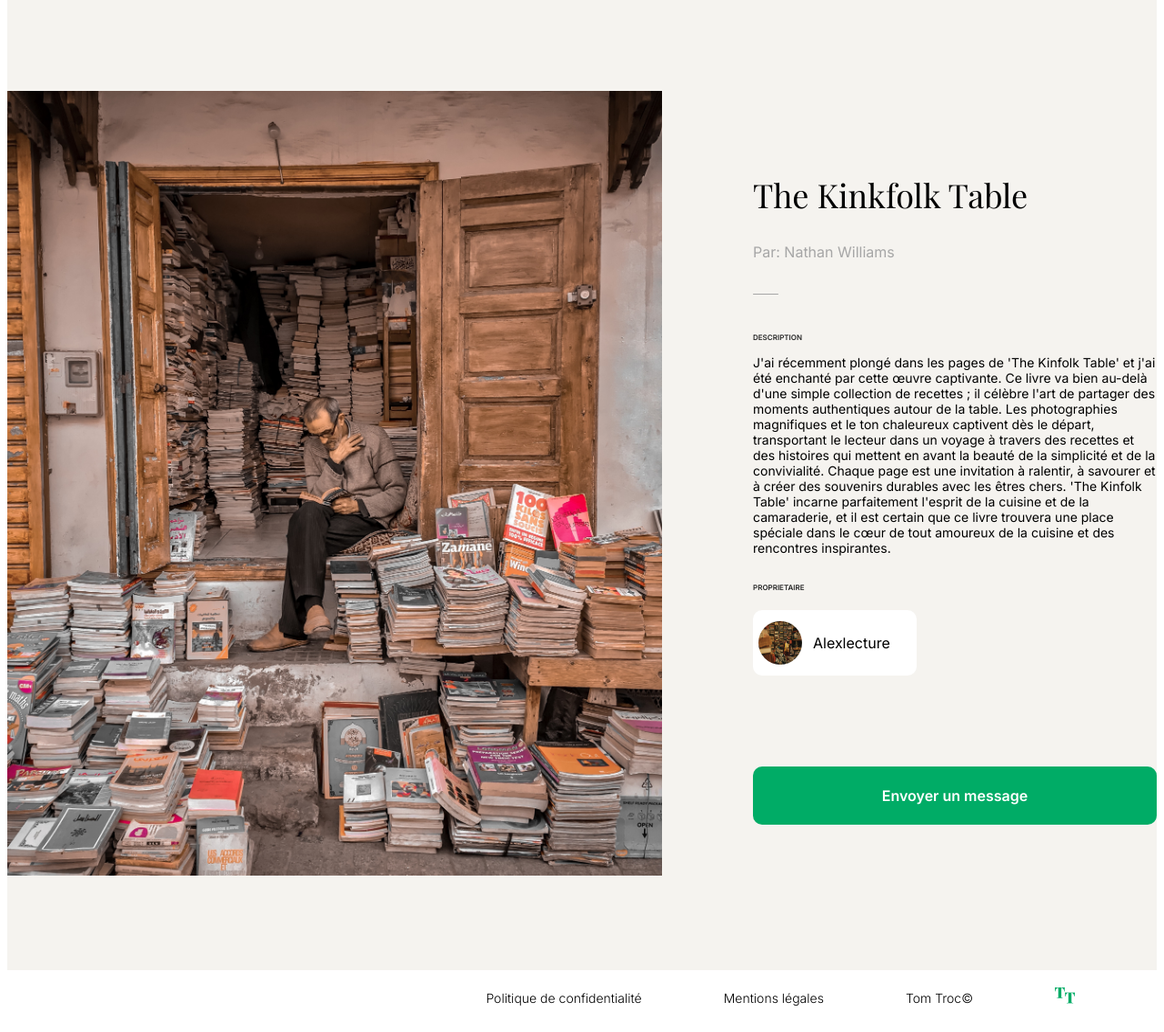
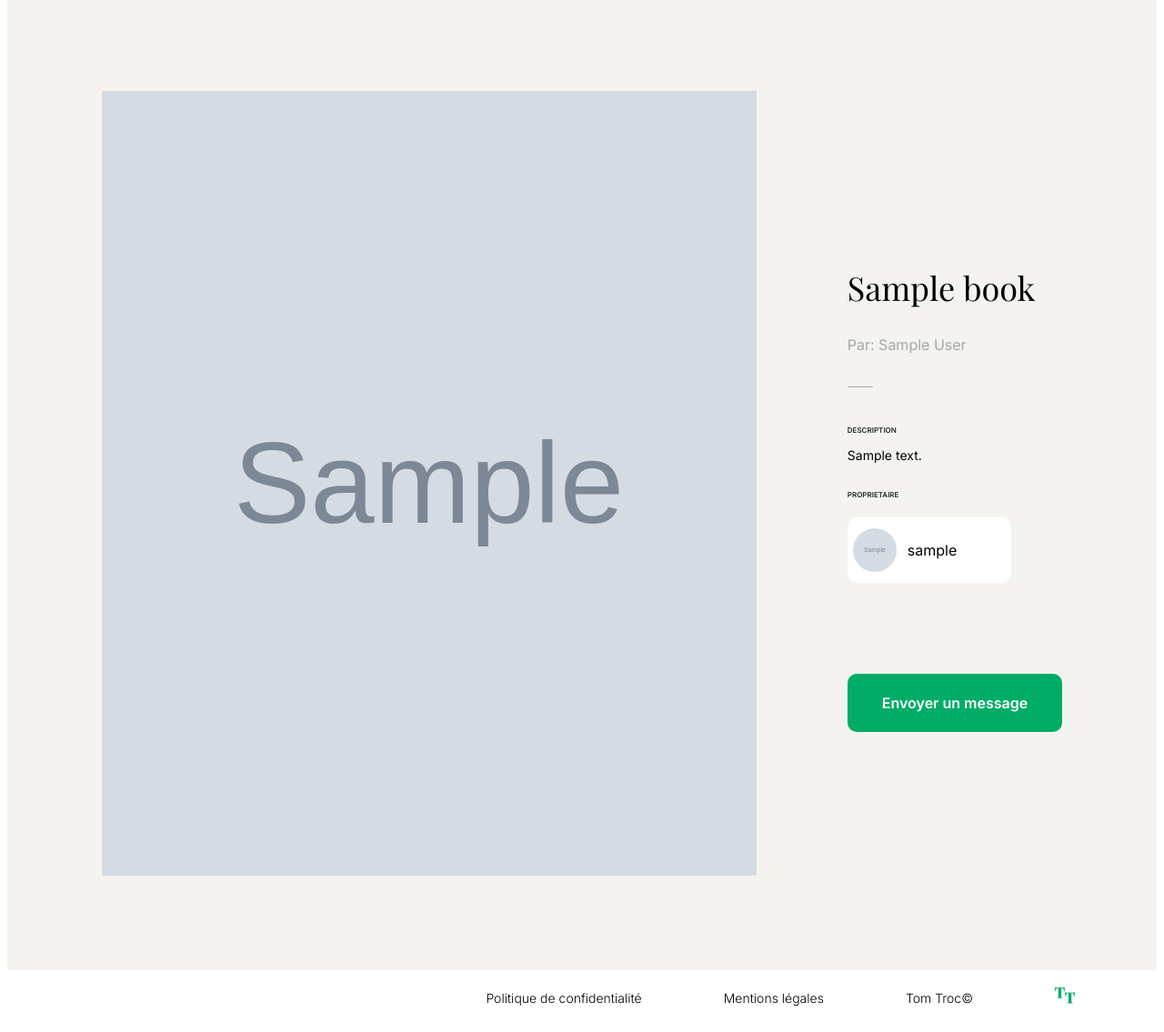
Before and after one commit to mohamed-044/TomTroc, a PHP site: template views/templates/detailBook.php in a window 1280 px wide. Shown: the part 83-1218 px from the top of the page at 91% size. Run offline with PHP 8.4, Linux system fonts and the light colour scheme; the template is opened without the code that fills it: most values are stand-ins (such as "Sample title", 1, 10 or a date in 2020); grey boxes marked "Sample" are stand-in pictures; some web fonts are replaced.

Commit message:
update page to show book details

```diff
--- a/views/templates/detailBook.php
+++ b/views/templates/detailBook.php
@@ -11,23 +11,20 @@
 
 <section class="hero-section">
     <div class="hero-image-detail">
-        <img id="detail_book_image" src="./img/hero_image.jpg" alt="Detail Book Image">
+        <img id="detail_book_image" src="./img/<?php echo htmlspecialchars($book->getImage() ?? ''); ?>" alt="Detail Book Image">
     </div>
     <div class="hero-text">
-        <h1 class="title">The Kinkfolk Table</h1>
-        <p class="author"> Par: Nathan Williams</p>
+        <h1 class="title"><?php echo htmlspecialchars($book->getTitle() ?? 'Titre inconnu'); ?></h1>
+        <p class="author"> Par: <?php echo htmlspecialchars($book->getAuthor() ?? 'Auteur inconnu'); ?></p>
         <img id="line" src="./img/line.png" alt="Line">
         <p class="little">DESCRIPTION</p>
-        <p class="detail_description">J'ai récemment plongé dans les pages de 'The Kinfolk Table' et j'ai été enchanté par cette œuvre captivante. Ce livre va bien au-delà d'une simple collection de recettes ; il célèbre l'art de partager des moments authentiques autour de la table.
-        Les photographies magnifiques et le ton chaleureux captivent dès le départ, transportant le lecteur dans un voyage à travers des recettes et des histoires qui mettent en avant la beauté de la simplicité et de la convivialité.
-        Chaque page est une invitation à ralentir, à savourer et à créer des souvenirs durables avec les êtres chers.
-        'The Kinfolk Table' incarne parfaitement l'esprit de la cuisine et de la camaraderie, et il est certain que ce livre trouvera une place spéciale dans le cœur de tout amoureux de la cuisine et des rencontres inspirantes.</p>
+        <p class="detail_description"><?php echo htmlspecialchars($book->getDescription() ?? 'Description inconnue'); ?></p>
         <p class="little">PROPRIETAIRE</p>
         <div class="owner-info">
-            <img id="owner_image" src="./img/section_image.jpg" alt="Owner Image">
-            <p class="owner_name">Alexlecture</p>
+            <img id="owner_image" src="./img/<?php echo htmlspecialchars($book->getUserImage() ?? ''); ?>" alt="Owner Image">
+            <p class="owner_name"><?php echo htmlspecialchars($book->getUserName() ?? 'Propriétaire inconnu'); ?></p>
         </div>
-        <a href="./views/templates/messages.php" class="cta-button4">Envoyer un message</a>
+        <a href="index.php?action=sendMessage&id=<?php echo $book->getId(); ?>" class="cta-button4">Envoyer un message</a>
     </div>
 
 </section>
```
